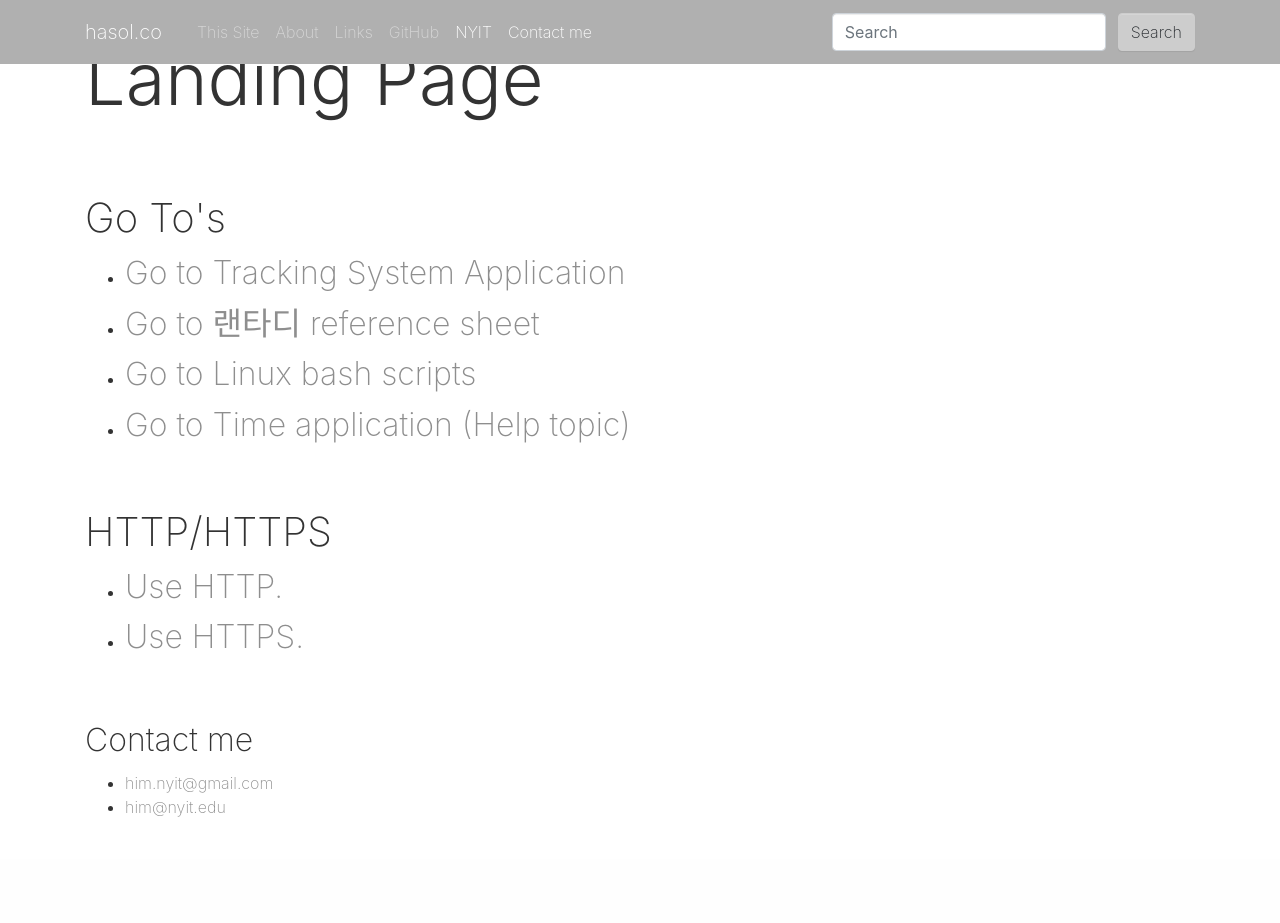
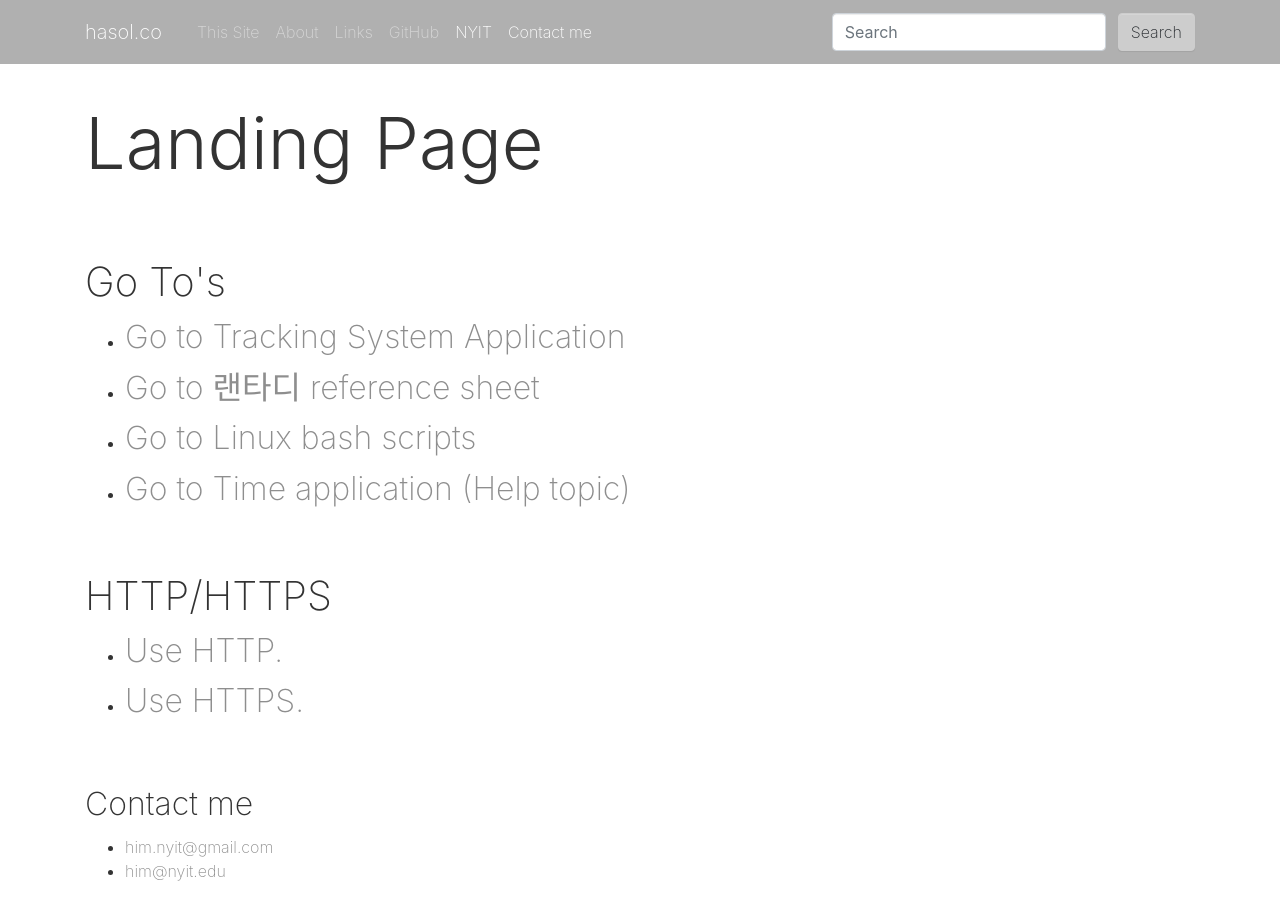
Before and after one commit to jerubball/him-Landing-Page, a PHP site: page /index.phtml in a window 1280 px wide. Before the commit the page ends 817 px from the top, so only its background shows below. Run offline with PHP 8.4, Linux system fonts and the light colour scheme.

Commit message:
update navbar

```diff
--- a/root/index.phtml
+++ b/root/index.phtml
@@ -13,6 +13,7 @@
 <?php
   require_once($_SERVER['DOCUMENT_ROOT'].'/navbar.html');
 ?>
+<div style="overflow-y: scroll;">
   <div class="p-4">
     <div class="container">
       <div class="row">
@@ -100,6 +101,7 @@
       </div>
     </div>
   </div>
+</div>
 </body>
 
 </html>
--- a/root/navbar.html
+++ b/root/navbar.html
@@ -1,6 +1,6 @@
 
   <!-- Beginning of Global Navigation Bar -->
-  <nav class="navbar navbar-expand-md bg-secondary navbar-dark fixed-top">
+  <nav class="navbar navbar-expand-md bg-secondary navbar-dark">
     <style>
       .carousel-item-next:not(.carousel-item-left),
       .vertical.active.carousel-item-right {
```
